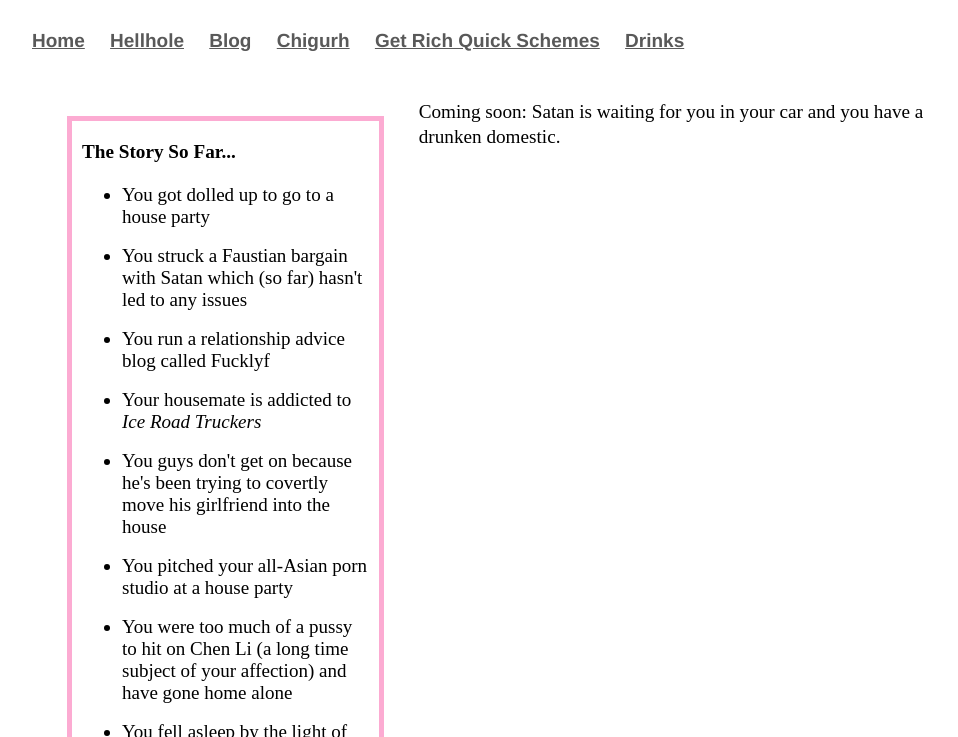
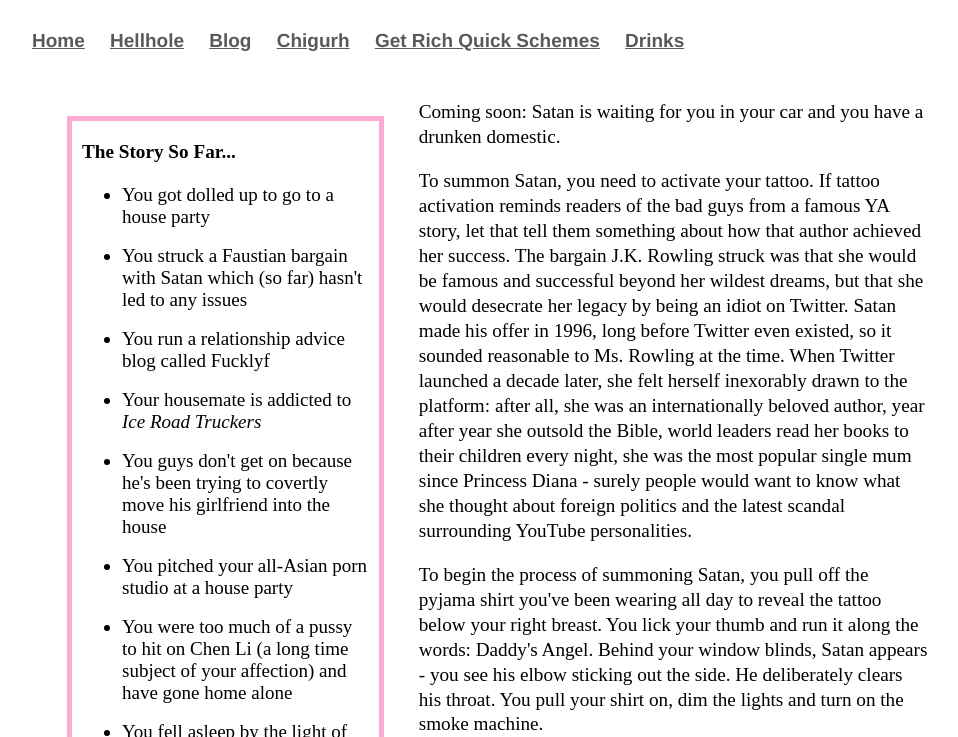
Before and after one commit to Pinelife/pinelife.github.io, a Jekyll site: the page Hellhole/Room13.html, which Jekyll copies as it is, in a window 1280 px wide. Shown: the top 737 px of the page, without its empty margins (160-1118 px from the left). Built offline with Jekyll 4.4.1, drawn with Linux system fonts in a browser that asks for light colours; some of the changed text lies outside the part shown; grey boxes are pictures that could not be loaded.

Commit message:
Update Room13.html

```diff
--- a/Hellhole/Room13.html
+++ b/Hellhole/Room13.html
@@ -21,7 +21,9 @@
 
 	        	<li><a href="/Hellhole">Hellhole</a></li>
 
-        		<li><a href="http://pinelife3.tumblr.com">Blog</a></li>
+
+
+	<li><a href="http://pinelife3.tumblr.com">Blog</a></li>
 
 			<li><a href="/Chigurh">Chigurh</a></li>
 
@@ -85,3 +87,26 @@
 
 </div>
 <p>Coming soon: Satan is waiting for you in your car and you have a drunken domestic.</p>
+
+<p>
+To summon Satan, you need to activate your tattoo. If tattoo activation reminds readers of the bad guys from a famous YA story,
+let that tell them something about how that author achieved her success. The bargain J.K. Rowling struck was that she would be famous and
+successful beyond her wildest dreams, but that she would desecrate her legacy by being an idiot on Twitter. Satan made his offer in 1996,
+long before Twitter even existed, so it sounded reasonable to Ms. Rowling at the time. When Twitter launched a decade later, she felt
+herself inexorably drawn to the platform: after all, she was an internationally beloved author, year after year she outsold the Bible,
+world leaders read her books to their children every night, she was the most popular single mum since Princess Diana - surely people
+would want to know what she thought about foreign politics and the latest scandal surrounding YouTube personalities.
+</p>
+<p>
+To begin the process of summoning Satan, you pull off the pyjama shirt you've been wearing all day to reveal the tattoo below
+your right breast. You lick your thumb and run it along the words: Daddy's Angel. Behind your window blinds, Satan appears -
+you see his elbow sticking out the side. He deliberately clears his throat. You pull your shirt on, dim the lights and turn on the
+smoke machine.
+</p>
+<center><img src="https://68.media.tumblr.com/64334f07ca4ec65ae776bf18103927a6/tumblr_ov0payXtXQ1sixvsmo1_400.png" align="middle" alt="Daddy's Angel" style="width:30%;"></center>
+
+
+<p>
+Fake smoke swirls excitedly as Satan emerges from behind the blinds, Hawaiian shirt unbuttoned to his navel, smiling goofily:
+stupidly handsome, beatific, blonde, chiseled, he's standing on two dainty cloven hooves - really more deerlike than caprine.
+</p>
```
